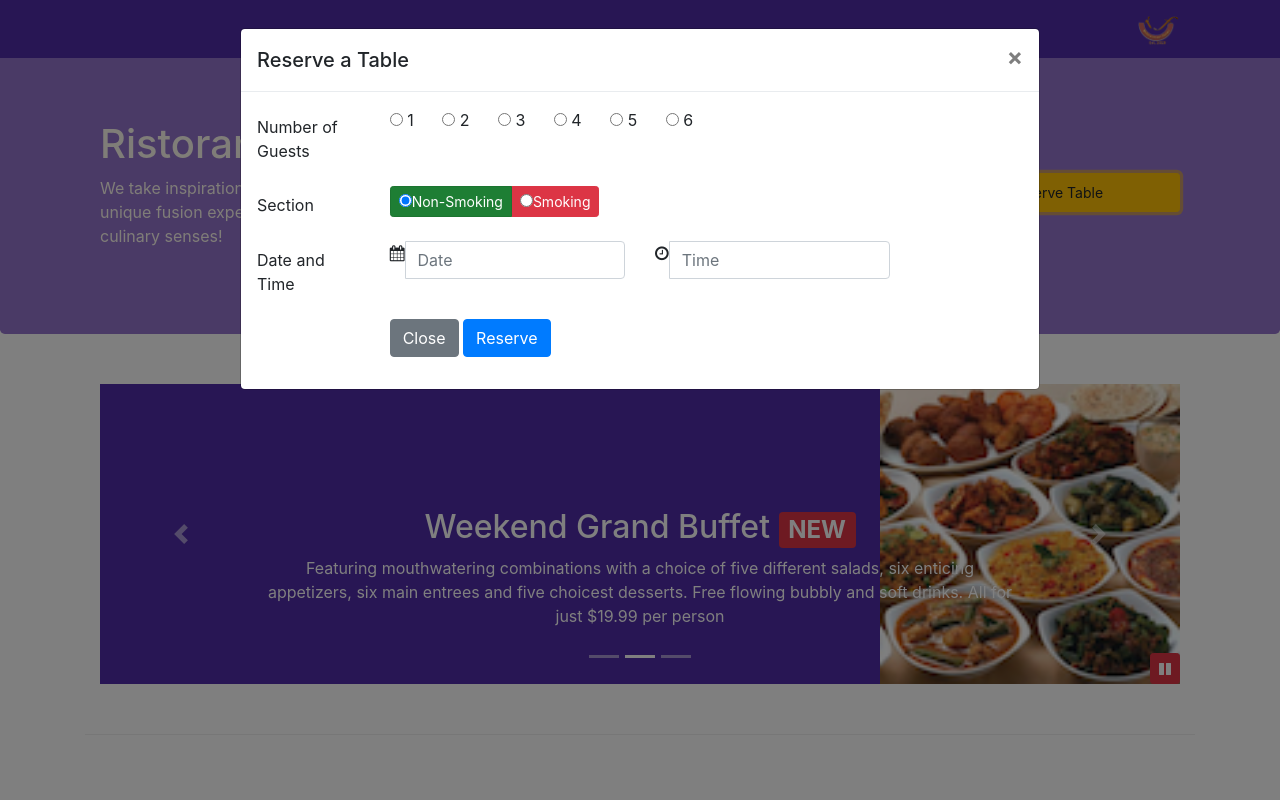
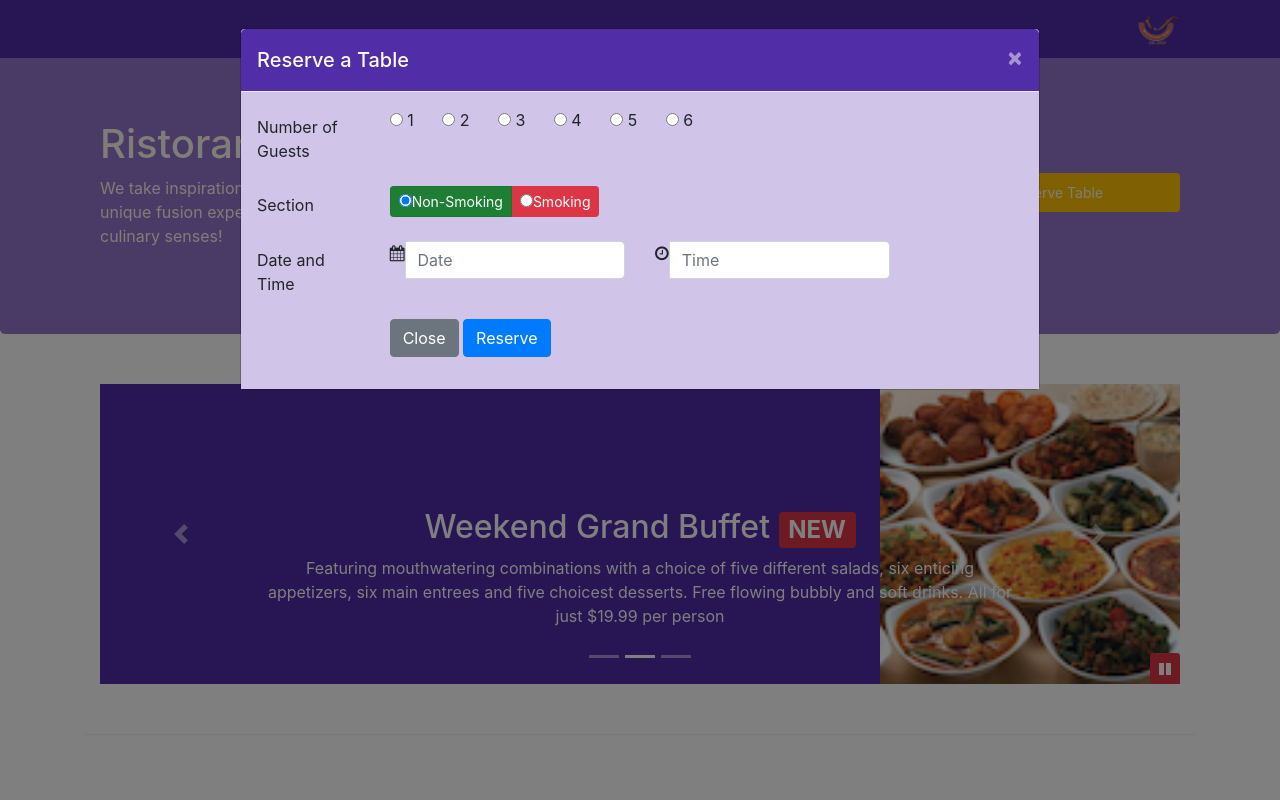
Before and after one commit to yli236/Bootstrap4-Project, a website: page index.html in a window 1280 px wide. Both pictures are taken after a click on the button "Reserve Table". Shown: the top 800 px of the page. Drawn offline with nearby package versions, Linux system fonts and the light colour scheme.

Commit message:
Full Assignment

```diff
--- a/CSS/styles.scss
+++ b/CSS/styles.scss
@@ -73,3 +73,19 @@ body{
     position: absolute;
     bottom:0px;
 }
+
+.modal {
+    .modal-header{
+        background-color: $background-dark;
+        color: floralwhite;
+        .close {
+            color: floralwhite;
+        }
+    }
+    .modal-body{
+        background-color: $background-pale;
+    }
+    .modal-footer {
+        background-color: $background-light;
+    }
+}
--- a/index.html
+++ b/index.html
@@ -33,7 +33,7 @@
                     <li class = "nav-item"><a class ="nav-link" href = "./contactus.html"><span class = "fa fa-address-card fa-lg"></span> Contact</a></li>
                 </ul>
                 <span class = "navbar-text">
-                    <a data-toggle = "modal" data-target = "#loginModal">
+                    <a id = "login-button">
                         <span class = "fa fa-sign-in"></span>
                         Login
                     </a>
@@ -88,15 +88,15 @@
                 </div>
                 <div class = "col-12 col-sm-3 align-self-center">
                     <a role = "button" class = "col-12 btn btn-warning btn-block btn-sm nav-link"
-                      data-toggle = "modal" data-target = "#reserveModal"
-                      href = "#form123">Reserve Table</a>
+                      id = "reserve-button"
+                      >Reserve Table</a>
                 </div>
             </div>
         </div>
     </header>
 
     <div id = "reserveModal" class = "modal fade" role = "dialog">
-        <div class  = "modal-dialog modal-lg" role = "dialog" >
+        <div class  = "modal-dialog modal-lg" role = "content" >
             <div class = "modal-content">
                 <div class = "modal-header">
                     <h5 class = "modal-title">Reserve a Table</h5>
--- a/js/scripts.js
+++ b/js/scripts.js
@@ -1,5 +1,5 @@
 $(document).ready(function(){
-    $("#mycarousel").carousel({interval: 2});
+    $("#mycarousel").carousel({interval: 2000});
     $("#carousel-button").click(function(){
         if($("#carousel-button").children("span").hasClass("fa-pause")){
             $("#mycarousel").carousel('pause');
@@ -13,4 +13,16 @@ $(document).ready(function(){
 
         }
     });
+
+
+
+    $("#login-button").click(function(){
+        $("#loginModal").modal("show");
+    });
+
+    $("#reserve-button").click(function(){
+        $("#reserveModal").modal("show");
+    });
+
+
 });
```
Also changed, not shown: CSS/styles.css.
